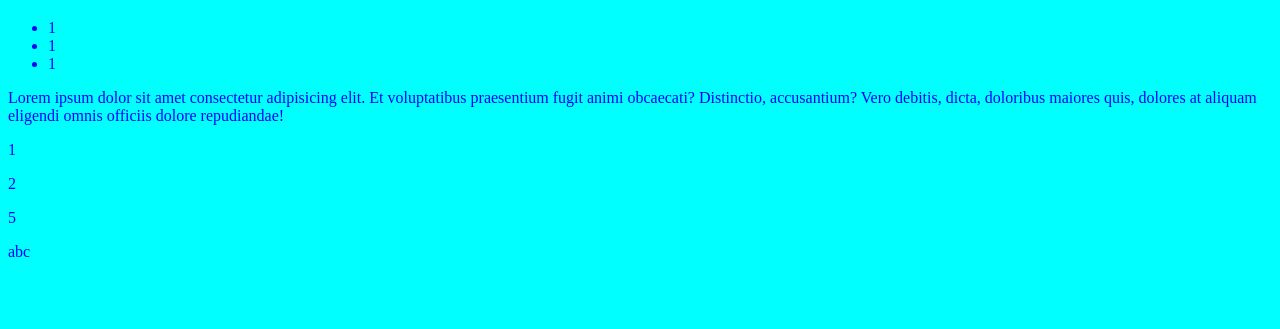
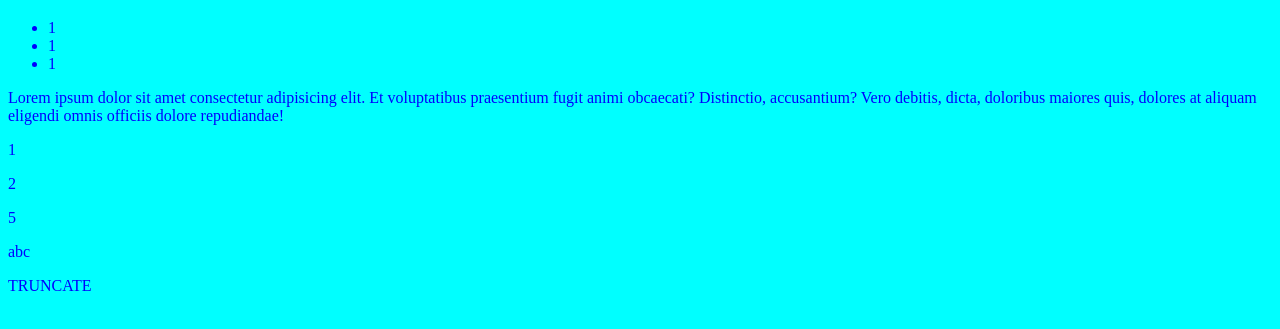
Before and after one commit to jonathanjd/mi-proyecto-jonathan, a plain HTML site: page index.html in a window 1280 px wide. Shown: the part 61-390 px from the top of the page. Drawn offline with Linux system fonts and the light colour scheme.

Commit message:
Modifique el index <p>

```diff
--- a/index.html
+++ b/index.html
@@ -29,5 +29,6 @@
     <p>2</p>
     <p>5</p>
     <p>abc</p>
+    <p> TRUNCATE </p>
 </body>
 </html>
```
